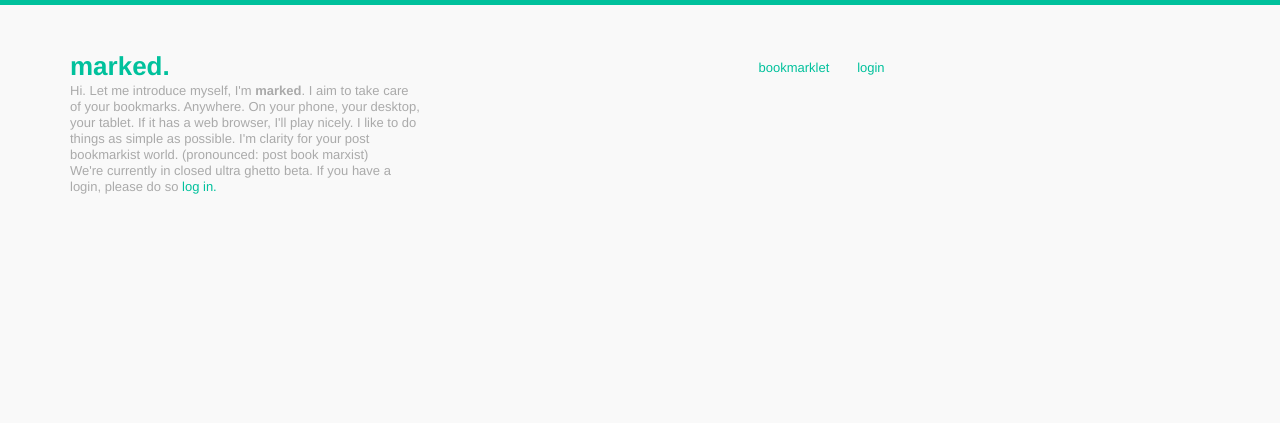
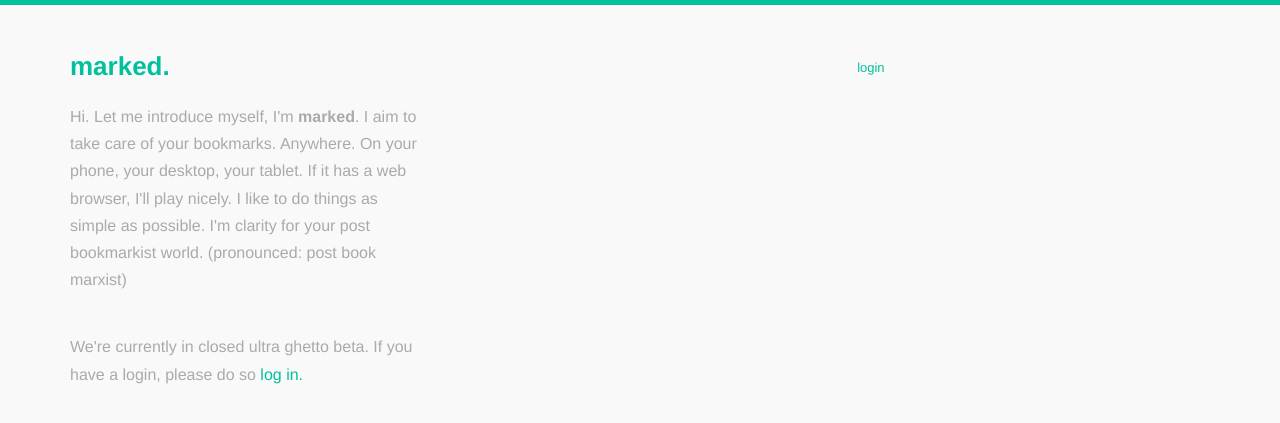
Before and after one commit to zachwood/marked, a Django app: template templates/home.html in a window 1280 px wide. Shown: the top 423 px of the page. Run offline with Django 3.2, Linux system fonts and the light colour scheme; the template is opened without the code that fills it, so the values that code supplies are empty; parts of the project's set-up code (start-up, migrations or seed data) failed here and were passed over; some libraries are stand-ins or nearby versions.

Commit message:
added a welcome message

```diff
--- a/static/css/master.css
+++ b/static/css/master.css
@@ -80,6 +80,12 @@
         padding-top: 10px;
     }
 
+    p.welcome {
+        padding: 20px 0;
+        font-size: 16px;
+        line-height: 1.7em;
+    }
+
 
 =============================
 ! Layout for mobile version
--- a/templates/base.html
+++ b/templates/base.html
@@ -22,10 +22,12 @@
             </div>
             <div class="fourcol"></div>
             <div class="onecol bookmarklet">
-                {% if debug %}
-                    <a href="javascript:(function(){ window.open('http://localhost:8000/save/?link='+encodeURIComponent(location.href)); })();">bookmarklet</a>
-                {% else %}
-                    <a href="javascript:(function(){ window.open('http://marked.goodnightstudio.com/save/?link='+encodeURIComponent(location.href)); })();">bookmarklet</a>
+                {% if user.is_authenticated %}
+                    {% if debug %}
+                        <a href="javascript:(function(){ window.open('http://localhost:8000/save/?link='+encodeURIComponent(location.href)); })();">bookmarklet</a>
+                    {% else %}
+                        <a href="javascript:(function(){ window.open('http://marked.goodnightstudio.com/save/?link='+encodeURIComponent(location.href)); })();">bookmarklet</a>
+                    {% endif %}
                 {% endif %}
 
             </div>
```
Also changed, not shown: templates/accounts/login.html (+14 -0 lines).
